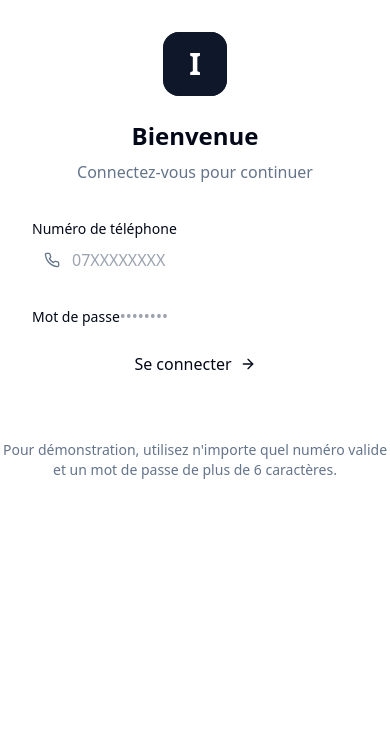
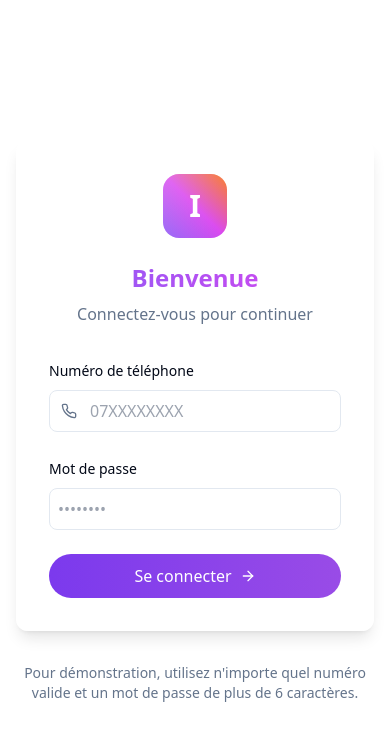
Before and after one commit to angewarren12/warrengo, a React (Vite) app: page /login in a window 390 px wide. Shown: the top 740 px of the page. Built offline with nearby package versions, Linux system fonts and the light colour scheme.

Commit message:
Improve UI and responsiveness
Add vibrant colors and ensure splash screen visibility.  Make the app responsive for mobile devices.

```diff
--- a/src/App.tsx
+++ b/src/App.tsx
@@ -3,12 +3,13 @@ import { Toaster } from "@/components/ui/toaster";
 import { Toaster as Sonner } from "@/components/ui/sonner";
 import { TooltipProvider } from "@/components/ui/tooltip";
 import { QueryClient, QueryClientProvider } from "@tanstack/react-query";
-import { BrowserRouter, Routes, Route } from "react-router-dom";
+import { BrowserRouter, Routes, Route, Navigate } from "react-router-dom";
 import { AuthProvider } from "@/context/AuthContext";
 import Index from "./pages/Index";
 import NotFound from "./pages/NotFound";
 import LoginPage from "./components/LoginPage";
 import OnboardingPage from "./components/OnboardingPage";
+import SplashScreen from "./components/SplashScreen";
 
 const queryClient = new QueryClient();
 
@@ -20,7 +21,8 @@ const App = () => (
       <BrowserRouter>
         <AuthProvider>
           <Routes>
-            <Route path="/" element={<Index />} />
+            <Route path="/" element={<SplashScreen />} />
+            <Route path="/index" element={<Index />} />
             <Route path="/login" element={<LoginPage />} />
             <Route path="/onboarding" element={<OnboardingPage />} />
             <Route path="*" element={<NotFound />} />
--- a/src/components/LoginPage.tsx
+++ b/src/components/LoginPage.tsx
@@ -44,16 +44,16 @@ const LoginPage = () => {
   };
 
   return (
-    <div className="page-container flex flex-col justify-center">
+    <div className="min-h-screen flex flex-col justify-center p-4">
       <div className="glass-card rounded-xl p-8 mb-8 animate-fade-in">
         <div className="flex justify-center mb-6">
-          <div className="h-16 w-16 rounded-2xl bg-primary flex items-center justify-center relative overflow-hidden">
-            <div className="absolute inset-0 bg-gradient-to-tr from-primary/80 to-primary"></div>
+          <div className="h-16 w-16 rounded-2xl flex items-center justify-center relative overflow-hidden bg-gradient-to-tr from-[#8B5CF6] via-[#D946EF] to-[#F97316]">
+            <div className="absolute inset-0 bg-gradient-to-br from-white/20 to-transparent"></div>
             <span className="text-white font-bold text-3xl relative z-10">I</span>
           </div>
         </div>
 
-        <h1 className="text-2xl font-bold text-center mb-2">Bienvenue</h1>
+        <h1 className="text-2xl font-bold text-center mb-2 bg-clip-text text-transparent bg-gradient-to-r from-[#8B5CF6] to-[#D946EF]">Bienvenue</h1>
         <p className="text-muted-foreground text-center mb-8">Connectez-vous pour continuer</p>
 
         <form onSubmit={handleSubmit}>
@@ -99,7 +99,7 @@ const LoginPage = () => {
 
             <button
               type="submit"
-              className="btn-primary w-full"
+              className="btn-primary w-full justify-center"
               disabled={isLoading}
             >
               {isLoading ? (
--- a/src/components/SplashScreen.tsx
+++ b/src/components/SplashScreen.tsx
@@ -1,3 +1,4 @@
+
 import { useEffect, useState } from "react";
 import { useNavigate } from "react-router-dom";
 import { useLocalStorage } from "@/hooks/useLocalStorage";
@@ -9,11 +10,14 @@ const SplashScreen = () => {
   const [loaded, setLoaded] = useState(false);
 
   useEffect(() => {
+    console.log("SplashScreen mounted");
     // Simulate loading assets
     const timer = setTimeout(() => {
       setLoaded(true);
+      console.log("SplashScreen loaded set to true");
 
       const nextTimer = setTimeout(() => {
+        console.log("Navigation timer triggered");
         // If the user has seen onboarding and is logged in, go to dashboard
         if (hasSeenOnboarding && user?.isAuthenticated) {
           navigate("/dashboard");
@@ -36,26 +40,26 @@ const SplashScreen = () => {
 
   return (
     <div className="fixed inset-0 flex items-center justify-center bg-background z-50">
-      <div className="relative">
+      <div className="relative w-full max-w-xs px-4">
         <div className={`flex flex-col items-center transition-all duration-700 ${
           loaded ? "opacity-100 scale-100" : "opacity-0 scale-95"
         }`}>
-          {/* Logo */}
-          <div className="h-24 w-24 rounded-2xl bg-primary flex items-center justify-center mb-6 relative overflow-hidden">
-            <div className="absolute inset-0 bg-gradient-to-tr from-primary/80 to-primary"></div>
+          {/* Logo with vibrant gradient */}
+          <div className="h-24 w-24 rounded-2xl flex items-center justify-center mb-6 relative overflow-hidden bg-gradient-to-tr from-[#8B5CF6] via-[#D946EF] to-[#F97316]">
+            <div className="absolute inset-0 bg-gradient-to-br from-white/20 to-transparent"></div>
             <span className="text-white font-bold text-5xl relative z-10">I</span>
           </div>
 
-          <h1 className="text-2xl font-bold mb-2">IvoirePay</h1>
+          <h1 className="text-2xl font-bold mb-2 bg-clip-text text-transparent bg-gradient-to-r from-[#8B5CF6] to-[#D946EF]">IvoirePay</h1>
           <p className="text-muted-foreground">Transferts & Pass mobiles</p>
         </div>
 
-        {/* Loading indicator */}
+        {/* Loading indicator with vibrant color */}
         <div className={`mt-12 flex justify-center transition-opacity duration-300 ${
           loaded ? "opacity-0" : "opacity-100"
         }`}>
-          <div className="h-1.5 w-24 bg-muted overflow-hidden rounded-full">
-            <div className="h-full bg-primary animate-pulse rounded-full"></div>
+          <div className="h-1.5 w-36 bg-muted overflow-hidden rounded-full">
+            <div className="h-full w-full bg-gradient-to-r from-[#8B5CF6] to-[#D946EF] animate-pulse rounded-full"></div>
           </div>
         </div>
       </div>
--- a/src/index.css
+++ b/src/index.css
@@ -1,3 +1,4 @@
+
 @tailwind base;
 @tailwind components;
 @tailwind utilities;
@@ -13,41 +14,34 @@
     --popover: 0 0% 100%;
     --popover-foreground: 222.2 84% 4.9%;
 
-    --primary: 222.2 47.4% 11.2%;
+    --primary: 262 83.3% 57.8%; /* Vivid Purple #8B5CF6 */
     --primary-foreground: 210 40% 98%;
 
-    --secondary: 210 40% 96.1%;
+    --secondary: 270 76% 60%; /* Magenta Pink #D946EF */
     --secondary-foreground: 222.2 47.4% 11.2%;
 
     --muted: 210 40% 96.1%;
     --muted-foreground: 215.4 16.3% 46.9%;
 
-    --accent: 210 40% 96.1%;
+    --accent: 199.2 88.9% 48.2%; /* Ocean Blue #0EA5E9 */
     --accent-foreground: 222.2 47.4% 11.2%;
 
-    --destructive: 0 84.2% 60.2%;
+    --destructive: 24.6 95% 53.1%; /* Bright Orange #F97316 */
     --destructive-foreground: 210 40% 98%;
 
     --border: 214.3 31.8% 91.4%;
     --input: 214.3 31.8% 91.4%;
-    --ring: 222.2 84% 4.9%;
+    --ring: 262 83.3% 57.8%;
 
     --radius: 0.5rem;
 
     --sidebar-background: 0 0% 98%;
-
     --sidebar-foreground: 240 5.3% 26.1%;
-
     --sidebar-primary: 240 5.9% 10%;
-
     --sidebar-primary-foreground: 0 0% 98%;
-
     --sidebar-accent: 240 4.8% 95.9%;
-
     --sidebar-accent-foreground: 240 5.9% 10%;
-
     --sidebar-border: 220 13% 91%;
-
     --sidebar-ring: 217.2 91.2% 59.8%;
   }
 
@@ -61,24 +55,25 @@
     --popover: 222.2 84% 4.9%;
     --popover-foreground: 210 40% 98%;
 
-    --primary: 210 40% 98%;
-    --primary-foreground: 222.2 47.4% 11.2%;
+    --primary: 262 83.3% 57.8%; /* Vivid Purple #8B5CF6 */
+    --primary-foreground: 210 40% 98%;
 
-    --secondary: 217.2 32.6% 17.5%;
+    --secondary: 270 76% 60%; /* Magenta Pink #D946EF */
     --secondary-foreground: 210 40% 98%;
 
     --muted: 217.2 32.6% 17.5%;
     --muted-foreground: 215 20.2% 65.1%;
 
-    --accent: 217.2 32.6% 17.5%;
+    --accent: 199.2 88.9% 48.2%; /* Ocean Blue #0EA5E9 */
     --accent-foreground: 210 40% 98%;
 
-    --destructive: 0 62.8% 30.6%;
+    --destructive: 24.6 95% 53.1%; /* Bright Orange #F97316 */
     --destructive-foreground: 210 40% 98%;
 
     --border: 217.2 32.6% 17.5%;
     --input: 217.2 32.6% 17.5%;
     --ring: 212.7 26.8% 83.9%;
+
     --sidebar-background: 240 5.9% 10%;
     --sidebar-foreground: 240 4.8% 95.9%;
     --sidebar-primary: 224.3 76.3% 48%;
@@ -99,3 +94,52 @@
     @apply bg-background text-foreground;
   }
 }
+
+@layer components {
+  .page-container {
+    @apply w-full max-w-md mx-auto px-4 py-6 min-h-screen;
+  }
+
+  .glass-card {
+    @apply bg-white/80 dark:bg-slate-900/80 backdrop-blur-sm shadow-lg border border-white/20 dark:border-slate-800/30;
+  }
+
+  .btn-primary {
+    @apply bg-gradient-to-r from-primary to-secondary text-white px-6 py-2.5 rounded-full flex items-center font-medium hover:shadow-lg transition-all;
+  }
+
+  .input-field {
+    @apply w-full p-2 border rounded-lg focus:ring-2 focus:ring-primary/30 focus-visible:outline-none;
+  }
+
+  .onboarding-indicator {
+    @apply h-2.5 rounded-full transition-all duration-300 bg-muted w-2.5;
+  }
+
+  .onboarding-indicator.active {
+    @apply w-8 bg-gradient-to-r from-primary to-secondary;
+  }
+
+  /* Animation utilities */
+  .animate-fade-in {
+    animation: fadeIn 0.5s ease-in-out;
+  }
+
+  @keyframes fadeIn {
+    from {
+      opacity: 0;
+      transform: translateY(10px);
+    }
+    to {
+      opacity: 1;
+      transform: translateY(0);
+    }
+  }
+}
+
+/* Responsive adjustments */
+@media (max-width: 640px) {
+  .page-container {
+    @apply px-4 py-4;
+  }
+}
```
Also changed, not shown: src/components/OnboardingPage.tsx (+25 -11 lines).
